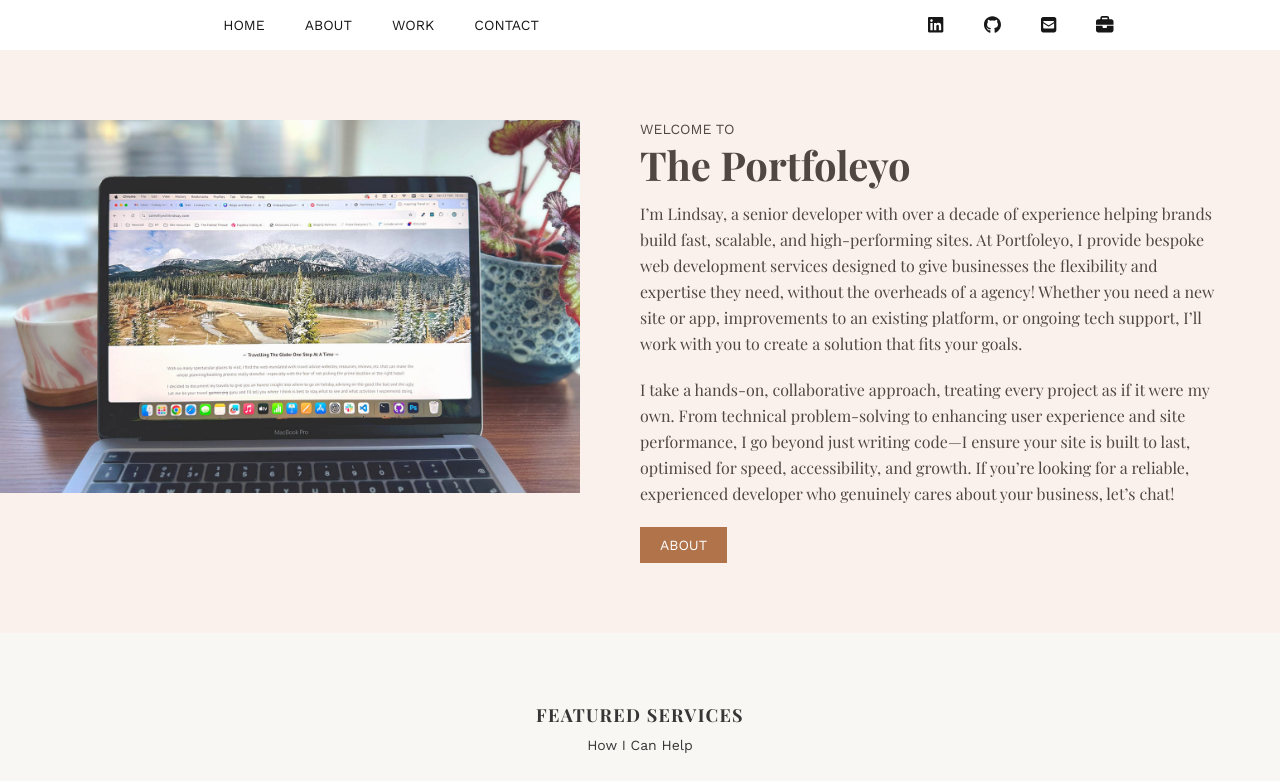
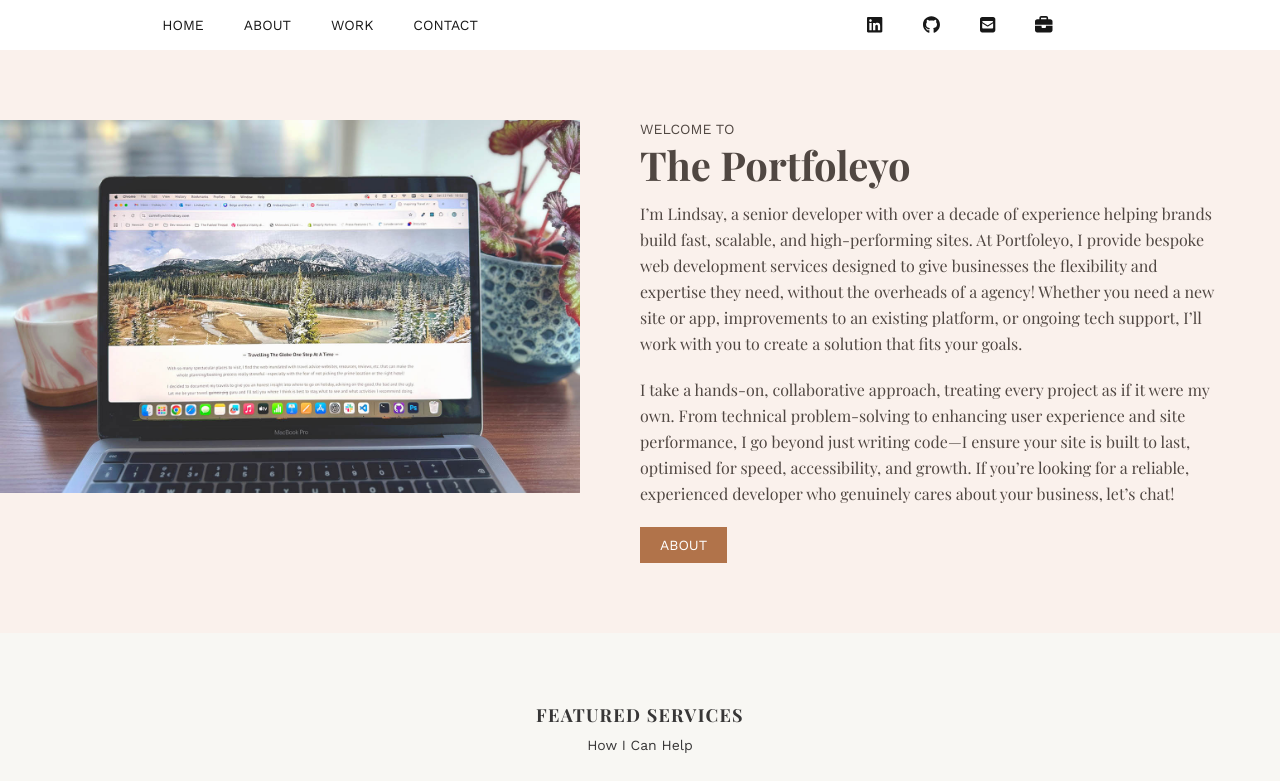
Before and after one commit to lindsayfoley/portfoleyo, a Next.js app: page / in a window 1280 px wide. Shown: the top 781 px of the page. Built offline with nearby package versions, Linux system fonts and the light colour scheme; a web font is replaced by a local one.

Commit message:
center aliging  nav content

```diff
--- a/src/components/nav/nav.module.css
+++ b/src/components/nav/nav.module.css
@@ -17,6 +17,7 @@
     display: flex;
     justify-content: flex-start;
     margin: 0 15px;
+}
 
 .linksList {
     display: flex;
@@ -26,7 +27,6 @@
 
     .last {
         padding-right: 15px;
-        }
     }
 }
 
@@ -49,8 +49,11 @@
     .links {
         display: block;
         padding: 0;
+    }
 
     .linksList {
+        width: 50%;
+        justify-content: flex-start;
         gap: 40px;
 
         .last {
@@ -59,13 +62,13 @@
     }
 }
 
-    .icons {
-        width: 40%;
+@media (min-width: 1000px) {
+    .links {
+        width: 50%;
+        justify-items: center;
+    }
+
+    .linksList {
+        justify-content: center;
     }
 }
-
-@media (min-width: 1000px) {
-    .pages {
-        width: 60%;
-    }
-}
```
Lines whose indentation alone changed are shown as unchanged.
